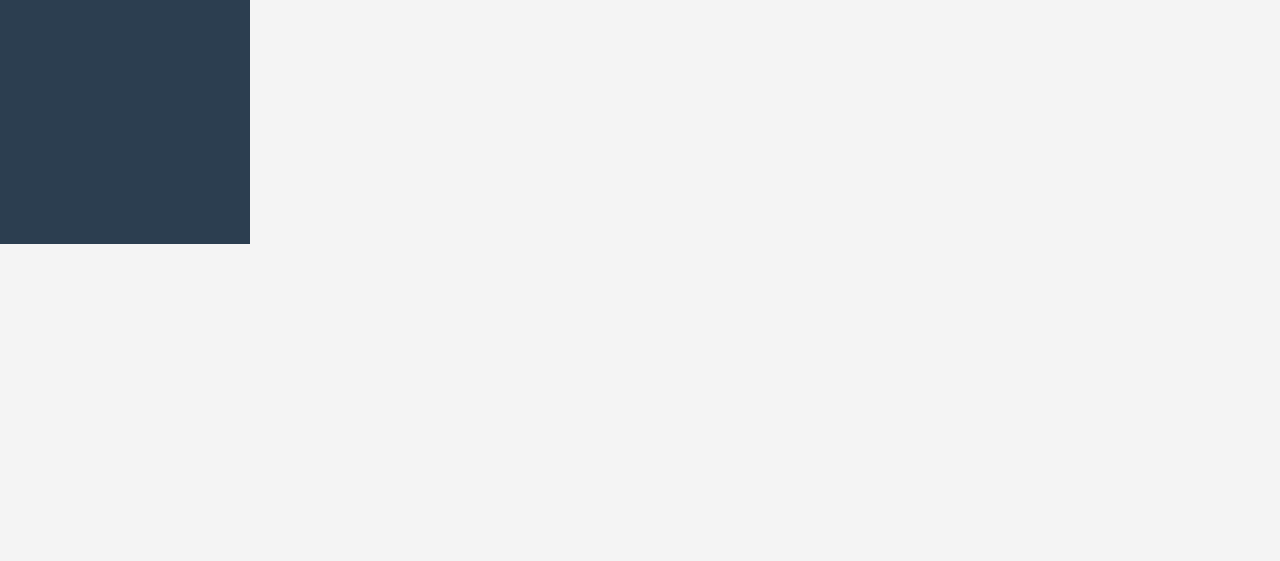
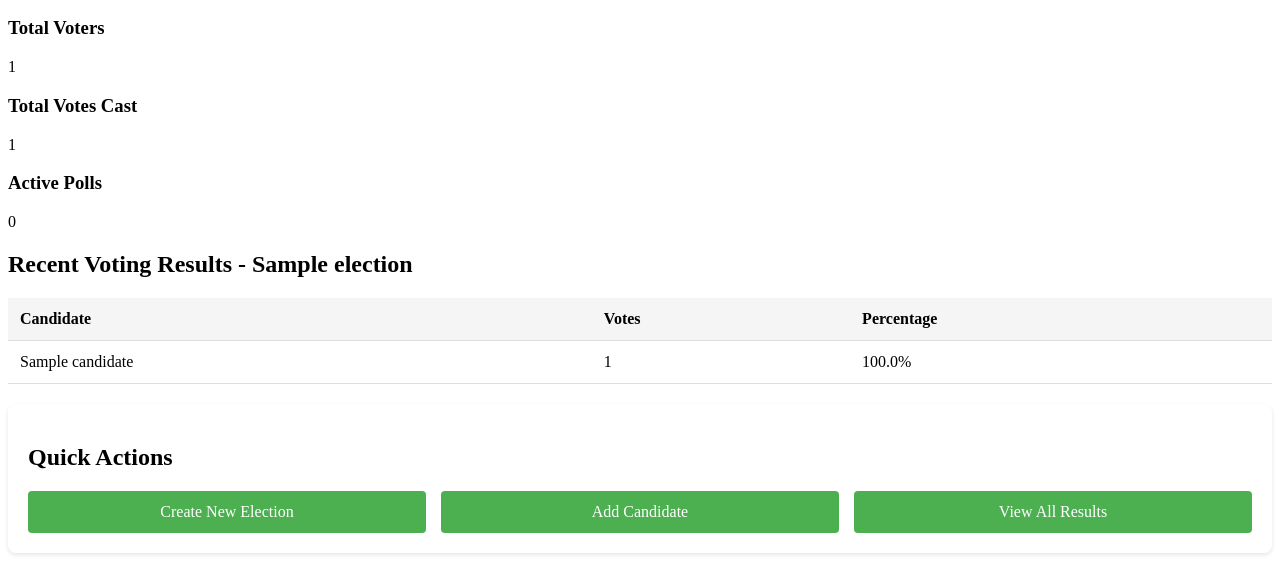
Before and after one commit to AayushPandeyy/e_voting_system, a PHP site: page /dashboard.php in a window 1280 px wide. Shown: the part 556-1117 px from the top of the page. Before the commit the page ends 800 px from the top, so only its background shows below. Run offline with PHP 8.4, Linux system fonts and the light colour scheme; the visitor is signed in with stand-in values (Sample User, id 1); tables that the repository leaves empty or names only in its code hold one stand-in row (values such as "Sample post"); some libraries are stand-ins or nearby versions.

Commit message:
Added dynamic data in admin dashboard

```diff
--- a/css/dashboardStyles.css
+++ b/css/dashboardStyles.css
@@ -1,140 +1,71 @@
-/* General Reset */
-* {
-    margin: 0;
-    padding: 0;
-    box-sizing: border-box;
-    font-family: 'Arial', sans-serif;
+/* Add these styles to your existing dashboardStyles.css */
+
+.quick-actions {
+  background: white;
+  padding: 20px;
+  border-radius: 8px;
+  margin-top: 20px;
+  box-shadow: 0 2px 4px rgba(0, 0, 0, 0.1);
 }
 
-/* Dashboard Container */
-.dashboard-container {
-    display: flex;
-    height: 100vh;
+.action-buttons {
+  display: grid;
+  grid-template-columns: repeat(auto-fit, minmax(200px, 1fr));
+  gap: 15px;
+  margin-top: 15px;
 }
 
-/* Sidebar Styling */
-.sidebar {
-    width: 250px;
-    background-color: #2c3e50;
-    color: #fff;
-    padding: 20px;
-    box-shadow: 2px 0 5px rgba(0, 0, 0, 0.1);
+.action-button {
+  display: inline-block;
+  padding: 12px 20px;
+  background-color: #4caf50;
+  color: white;
+  text-decoration: none;
+  border-radius: 4px;
+  text-align: center;
+  transition: background-color 0.3s;
 }
 
-.sidebar h2 {
-    text-align: center;
-    margin-bottom: 30px;
-    font-size: 24px;
-}
-
-.sidebar ul {
-    list-style-type: none;
-    padding: 0;
-}
-
-.sidebar ul li {
-    margin: 15px 0;
-}
-
-.sidebar ul li a {
-    color: #fff;
-    text-decoration: none;
-    font-size: 18px;
-    display: block;
-    padding: 10px;
-    border-radius: 4px;
-    transition: background 0.3s;
-}
-
-.sidebar ul li a:hover {
-    background-color: #34495e;
-}
-
-/* Main Content Styling */
-.main-content {
-    flex-grow: 1;
-    padding: 30px;
-    background-color: #f4f4f4;
-    overflow-y: auto;
-}
-
-.header {
-    display: flex;
-    justify-content: space-between;
-    align-items: center;
-    margin-bottom: 20px;
-}
-
-.header h1 {
-    font-size: 28px;
-    color: #333;
+.action-button:hover {
+  background-color: #45a049;
 }
 
 .user-info {
-    display: flex;
-    align-items: center;
+  display: flex;
+  align-items: center;
+  gap: 10px;
+}
+
+.user-info span {
+  font-weight: 500;
 }
 
 .user-info img {
-    border-radius: 50%;
-    margin-left: 10px;
+  border-radius: 50%;
 }
 
-/* Stats Cards Styling */
-.stats-cards {
-    display: flex;
-    justify-content: space-between;
-    margin-bottom: 30px;
+.sidebar a.active {
+  background-color: rgba(255, 255, 255, 0.1);
 }
 
-.card {
-    background-color: #ffffff;
-    width: 30%;
-    padding: 20px;
-    box-shadow: 0 2px 5px rgba(0, 0, 0, 0.1);
-    border-radius: 8px;
-    text-align: center;
+table {
+  width: 100%;
+  border-collapse: collapse;
+  margin-top: 15px;
 }
 
-.card h3 {
-    font-size: 20px;
-    margin-bottom: 10px;
+th,
+td {
+  padding: 12px;
+  text-align: left;
+  border-bottom: 1px solid #ddd;
 }
 
-.card p {
-    font-size: 24px;
-    color: #3498db;
-    margin: 0;
+th {
+  background-color: #f5f5f5;
+  font-weight: 600;
 }
 
-/* Recent Results Styling */
-.recent-results {
-    background-color: #ffffff;
-    padding: 20px;
-    border-radius: 8px;
-    box-shadow: 0 2px 5px rgba(0, 0, 0, 0.1);
+tr:hover {
+  background-color: #f9f9f9;
 }
-
-.recent-results h2 {
-    margin-bottom: 20px;
-    font-size: 22px;
-}
-
-.recent-results table {
-    width: 100%;
-    border-collapse: collapse;
-}
-
-.recent-results table th, .recent-results table td {
-    padding: 10px;
-    text-align: left;
-    border-bottom: 1px solid #ddd;
-}
-
-.recent-results table th {
-    background-color: #f8f8f8;
-}
-
-.recent-results table tbody tr:hover {
-    background-color: #f1f1f1;
-}
--- a/dashboard.php
+++ b/dashboard.php
@@ -1,21 +1,63 @@
 <?php
 session_start();
+include 'db.php';
 
-// Check if the user is logged in
+// Check if the user is logged in and is admin
 if (!isset($_SESSION['user_id'])) {
-    header("Location: index.php"); // Redirect to login page if not logged in
+    header("Location: index.php");
     exit;
 }
 
-// Display content for logged-in users
+// Fetch admin details
+$adminQuery = "SELECT full_name, email FROM users WHERE id = ?";
+$stmt = $conn->prepare($adminQuery);
+$stmt->bind_param("i", $_SESSION['user_id']);
+$stmt->execute();
+$admin = $stmt->get_result()->fetch_assoc();
+
+// Get total voters count
+$votersQuery = "SELECT COUNT(*) as total FROM users";
+$totalVoters = $conn->query($votersQuery)->fetch_assoc()['total'];
+
+// Get total votes cast
+$votesQuery = "SELECT COUNT(*) as total FROM Votes";
+$totalVotes = $conn->query($votesQuery)->fetch_assoc()['total'];
+
+// Get active polls count
+$activePollsQuery = "SELECT COUNT(*) as total FROM Election WHERE EndDate >= CURDATE()";
+$activePolls = $conn->query($activePollsQuery)->fetch_assoc()['total'];
+
+// Get recent voting results from the latest election
+$recentResultsQuery = "
+    SELECT
+        c.Name as Candidate,
+        c.VotesCount as Votes,
+        (c.VotesCount * 100.0 / (
+            SELECT COUNT(*)
+            FROM Votes
+            WHERE ElectionID = e.ElectionID
+        )) as Percentage,
+        e.Title as ElectionTitle
+    FROM Candidate c
+    JOIN Election e ON c.ElectionID = e.ElectionID
+    WHERE e.EndDate = (
+        SELECT MAX(EndDate)
+        FROM Election
+        WHERE EndDate <= CURDATE()
+    )
+    ORDER BY c.VotesCount DESC
+    LIMIT 5";
+
+$recentResults = $conn->query($recentResultsQuery);
 ?>
+
 <!DOCTYPE html>
 <html lang="en">
 <head>
     <meta charset="UTF-8">
     <meta http-equiv="X-UA-Compatible" content="IE=edge">
     <meta name="viewport" content="width=device-width, initial-scale=1.0">
-    <title>E-Voting Dashboard</title>
+    <title>E-Voting Admin Dashboard</title>
     <link rel="stylesheet" href="./css/dashboardStyles.css">
 </head>
 <body>
@@ -24,11 +66,12 @@ if (!isset($_SESSION['user_id'])) {
         <div class="sidebar">
             <h2>E-Voting App</h2>
             <ul>
-                <li><a href="#">Dashboard</a></li>
-                <li><a href="#">Voting Results</a></li>
-                <li><a href="#">Candidates</a></li>
-                <li><a href="#">Voter Management</a></li>
-                <li><a href="#">Settings</a></li>
+                <li><a href="adminDashboard.php" class="active">Dashboard</a></li>
+                <li><a href="electionManagement.php">Elections</a></li>
+                <li><a href="candidateManagement.php">Candidates</a></li>
+                <li><a href="voterManagement.php">Voter Management</a></li>
+                <li><a href="adminSettings.php">Settings</a></li>
+                <li><a href="logout.php">Logout</a></li>
             </ul>
         </div>
 
@@ -37,28 +80,33 @@ if (!isset($_SESSION['user_id'])) {
             <div class="header">
                 <h1>Admin Dashboard</h1>
                 <div class="user-info">
-                    <span>Admin Name</span>
-                    <img src="https://via.placeholder.com/40" alt="Profile Picture">
+                    <span><?php echo htmlspecialchars($admin['full_name']); ?></span>
+                    <img src="/api/placeholder/40/40" alt="Profile Picture">
                 </div>
             </div>
 
             <div class="stats-cards">
                 <div class="card">
                     <h3>Total Voters</h3>
-                    <p id="total-voters">1200</p>
+                    <p id="total-voters"><?php echo number_format($totalVoters); ?></p>
                 </div>
                 <div class="card">
-                    <h3>Total Votes</h3>
-                    <p id="total-votes">800</p>
+                    <h3>Total Votes Cast</h3>
+                    <p id="total-votes"><?php echo number_format($totalVotes); ?></p>
                 </div>
                 <div class="card">
                     <h3>Active Polls</h3>
-                    <p id="active-polls">3</p>
+                    <p id="active-polls"><?php echo number_format($activePolls); ?></p>
                 </div>
             </div>
 
             <div class="recent-results">
-                <h2>Recent Voting Results</h2>
+                <?php if ($recentResults->num_rows > 0): ?>
+                    <?php
+                    $firstRow = $recentResults->fetch_assoc();
+                    $recentResults->data_seek(0); // Reset pointer
+                    ?>
+                    <h2>Recent Voting Results - <?php echo htmlspecialchars($firstRow['ElectionTitle']); ?></h2>
                     <table>
                         <thead>
                             <tr>
@@ -68,26 +116,34 @@ if (!isset($_SESSION['user_id'])) {
                             </tr>
                         </thead>
                         <tbody>
+                            <?php while ($result = $recentResults->fetch_assoc()): ?>
                                 <tr>
-                            <td>John Doe</td>
-                            <td>350</td>
-                            <td>43.75%</td>
+                                    <td><?php echo htmlspecialchars($result['Candidate']); ?></td>
+                                    <td><?php echo number_format($result['Votes']); ?></td>
+                                    <td><?php echo number_format($result['Percentage'], 1); ?>%</td>
                                 </tr>
-                        <tr>
-                            <td>Jane Smith</td>
-                            <td>290</td>
-                            <td>36.25%</td>
-                        </tr>
-                        <tr>
-                            <td>Michael Johnson</td>
-                            <td>160</td>
-                            <td>20%</td>
-                        </tr>
+                            <?php endwhile; ?>
                         </tbody>
                     </table>
+                <?php else: ?>
+                    <p>No recent election results available.</p>
+                <?php endif; ?>
+            </div>
+
+            <!-- Add a new section for quick actions -->
+            <div class="quick-actions">
+                <h2>Quick Actions</h2>
+                <div class="action-buttons">
+                    <a href="createElection.php" class="action-button">Create New Election</a>
+                    <a href="addCandidate.php" class="action-button">Add Candidate</a>
+                    <a href="electionResults.php" class="action-button">View All Results</a>
                 </div>
             </div>
         </div>
-    <script src="./js/dashboardScript.js"></script>
+    </div>
 </body>
 </html>
+
+<?php
+$conn->close();
+?>
```
Lines whose indentation alone changed are shown as unchanged.
